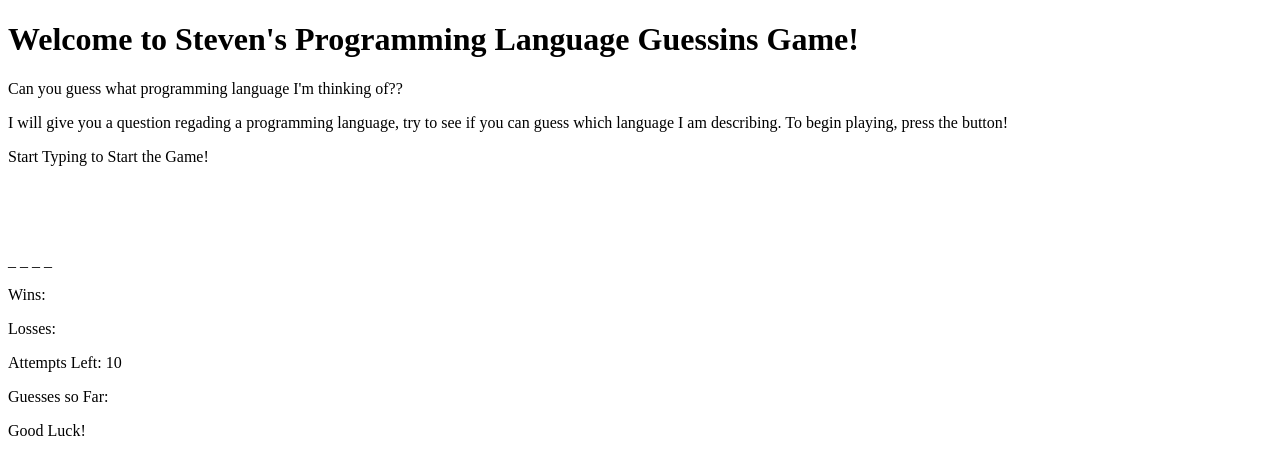
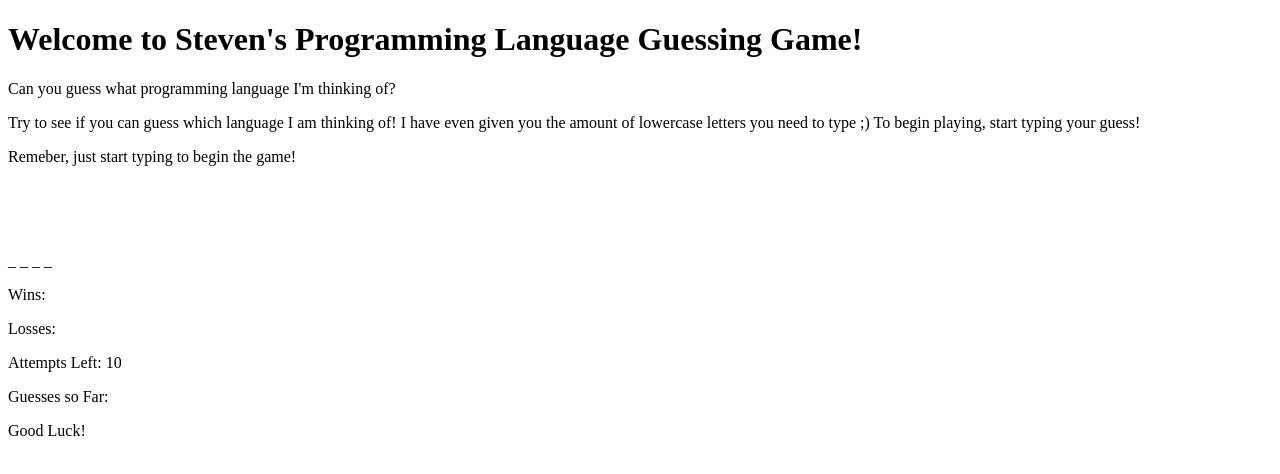
Before and after one commit to stevencmann2/coding-language-guessing-game, a plain HTML site: page index.html in a window 1280 px wide. Drawn offline with Linux system fonts and the light colour scheme.

Commit message:
fixed typos in HTML

```diff
--- a/index.html
+++ b/index.html
@@ -17,19 +17,18 @@
 <body>
 
     <header>
-        <h1>Welcome to Steven's Programming Language Guessins Game!</h1>
+        <h1>Welcome to Steven's Programming Language Guessing Game!</h1>
     </header>
 
     <p id="vanish">
         <div id="container1">
-            <p id="l1"> Can you guess what programming language I'm thinking of?? </p>
-            <p id="directionstext">I will give you a question regading a programming language, try to see if you can
-                guess which language I am describing. To begin playing, press the button! </p>
+            <p id="l1"> Can you guess what programming language I'm thinking of? </p>
+            <p id="directionstext">Try to see if you can guess which language I am thinking of! I have even given you the amount of lowercase letters you need to type ;) To begin playing, start typing your guess! </p>
 
         </div>
 
         <div id="start">
-            <p>Start Typing to Start the Game!</p>
+            <p>Remeber, just start typing to begin the game!</p>
         </div>
         <br>
         <br>
```
